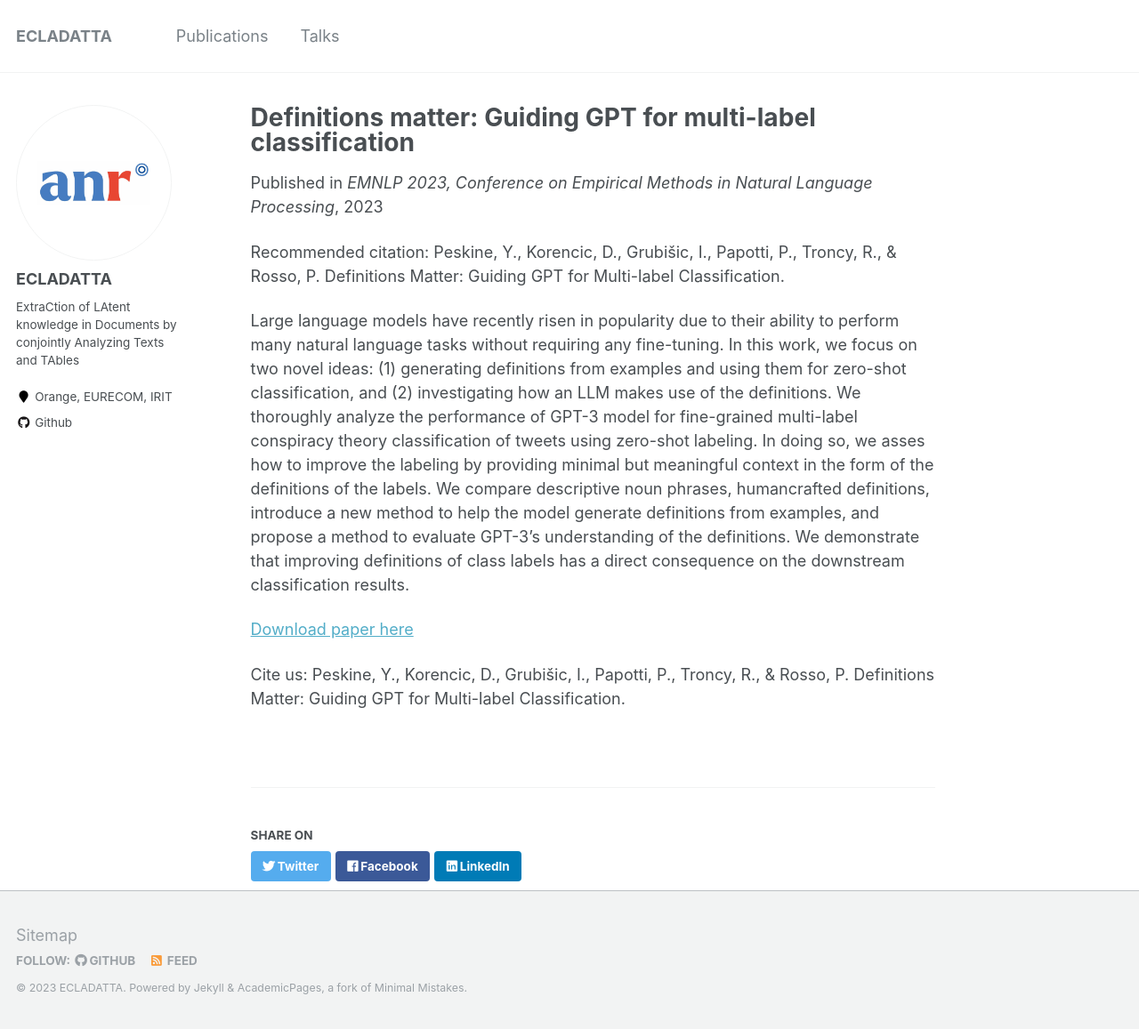
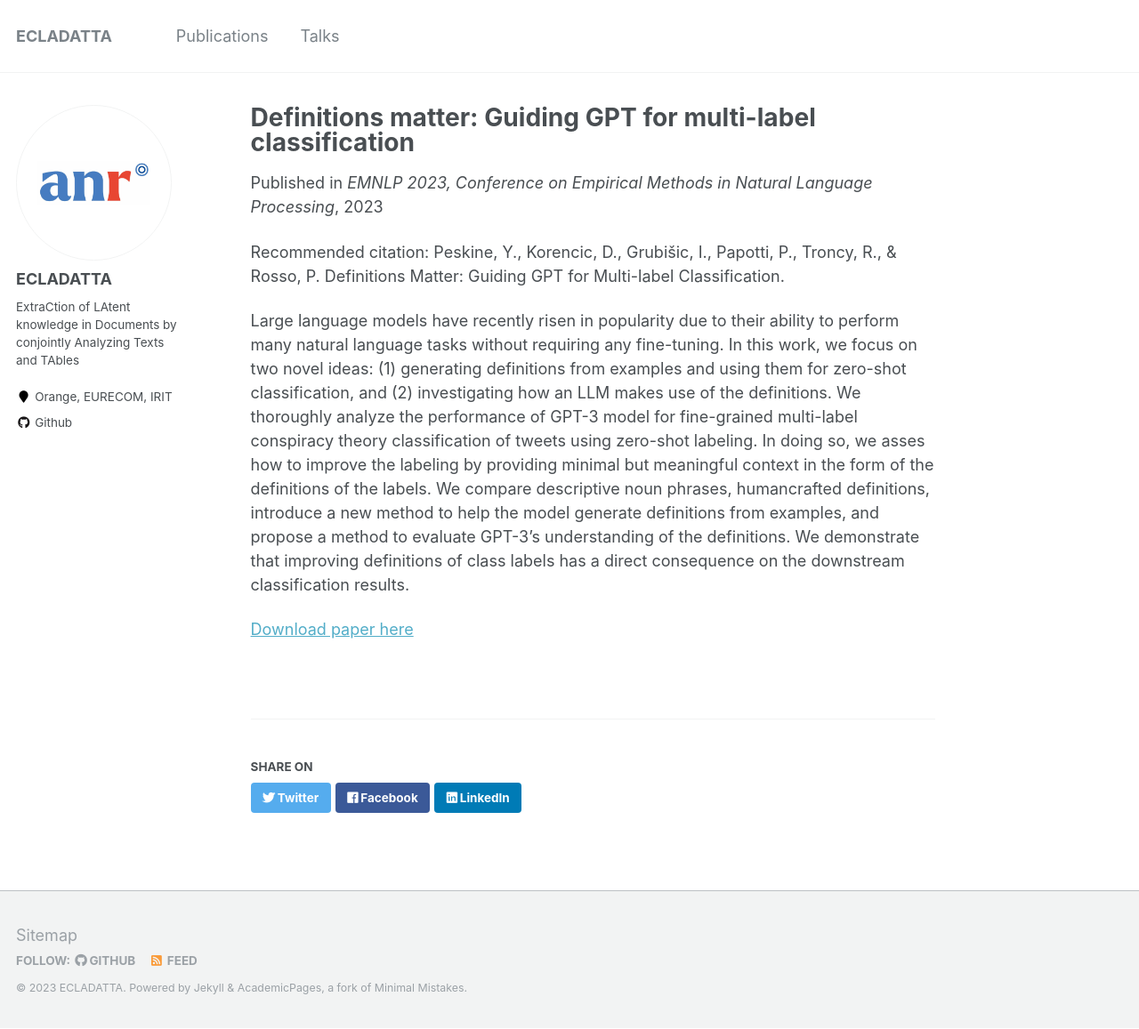
Before and after one commit to ecladatta/ecladatta.github.io, a Jekyll site: the page built from _publications/2023-12-paper.md, in a window 1280 px wide and 1157 px high. Shown: the whole window at 89% size. Built offline with Jekyll 4.4.1, drawn with Linux system fonts in a browser that asks for light colours.

Commit message:
Update 2023-12-paper.md

```diff
--- a/_publications/2023-12-paper.md
+++ b/_publications/2023-12-paper.md
@@ -12,5 +12,3 @@ citation: 'Peskine, Y., Korencic, D., Grubišic, I., Papotti, P., Troncy, R., &
 Large language models have recently risen in popularity due to their ability to perform many natural language tasks without requiring any fine-tuning. In this work, we focus on two novel ideas: (1) generating definitions from examples and using them for zero-shot classification, and (2) investigating how an LLM makes use of the definitions. We thoroughly analyze the performance of GPT-3 model for fine-grained multi-label conspiracy theory classification of tweets using zero-shot labeling. In doing so, we asses how to improve the labeling by providing minimal but meaningful context in the form of the definitions of the labels. We compare descriptive noun phrases, humancrafted definitions, introduce a new method to help the model generate definitions from examples, and propose a method to evaluate GPT-3’s understanding of the definitions. We demonstrate that improving definitions of class labels has a direct consequence on the downstream classification results.
 
 [Download paper here](http://academicpages.github.io/files/paper1.pdf)
-
-Cite us: Peskine, Y., Korencic, D., Grubišic, I., Papotti, P., Troncy, R., & Rosso, P. Definitions Matter: Guiding GPT for Multi-label Classification.
```
